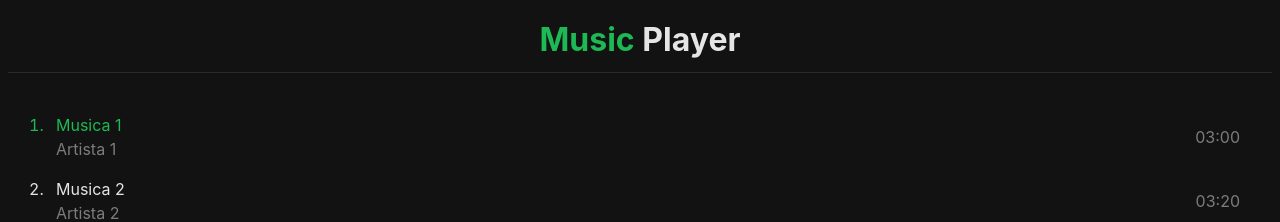
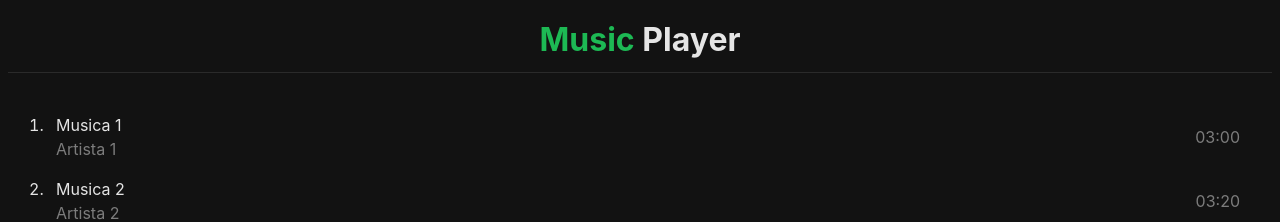
Before and after one commit to Jhenrique44/react-next-musicplayer, a React (Vite) app: page / in a window 1280 px wide. Shown: the top 222 px of the page. Built offline with nearby package versions, Linux system fonts and the light colour scheme.

Commit message:
finish logic for change music and started always on 0 time

```diff
--- a/src/App.jsx
+++ b/src/App.jsx
@@ -1,14 +1,19 @@
 import Index from './ui/pages'
-// import { useState, useEffect } from 'react'
 import styles from './App.module.css'
+import {useApp} from './data/hooks/useApp.page'
+import { createContext } from 'react'
 
+export const AppContext = createContext({})
 function App() {
+  const useAppValues = useApp();
   return (
     <>
       <header className={styles.header}>
         <h1><span className={styles.h1}>Music</span> Player</h1>
       </header>
-      <Index></Index>
+      <AppContext.Provider value={useAppValues}>
+        <Index></Index>
+      </AppContext.Provider>
     </>
   )
 }
--- /dev/null
+++ b/src/data/hooks/useApp.page.js
@@ -0,0 +1,41 @@
+import { useState } from "react";
+
+const musicList= [
+    {
+        id: 1,
+        name: 'Musica 1',
+        artist: 'Artista 1',
+        duration: 180,
+        url: "https://open.spotify.com/embed/track/2BZfNi8kEhMY4jVkCRe2IM?utm_source=generator&theme=0"
+    },
+    {
+        id: 2,
+        name: 'Musica 2',
+        artist: 'Artista 2',
+        duration: 200,
+        url: ""
+    },
+    {
+        id: 3,
+        name: 'Musica 3',
+        artist: 'Artista 3',
+        duration: 220,
+        url: ""
+    }
+]
+export function useApp() {
+    const [selectedMusic, setSelectedMusic] = useState();
+    const [time, setTime] = useState(0);
+
+    function selectMusic(music){
+        setTime(0);
+        setSelectedMusic(music);
+    }
+    return{
+        selectedMusic,
+        musicList,
+        time,
+        setTime,
+        selectMusic
+    }
+}
--- a/src/ui/components/data-display/MusicList/MusicList.jsx
+++ b/src/ui/components/data-display/MusicList/MusicList.jsx
@@ -3,6 +3,7 @@ import styles from './MusicList.module.css'
 import { TimeService } from '../../../../data/services/TimeService';
 
 export default function MusicList(props) {
+
     function isSelected(music) {
         return props.selectedMusic === music ? styles.selected : '';
     }
--- a/src/ui/pages/index.jsx
+++ b/src/ui/pages/index.jsx
@@ -1,41 +1,29 @@
 import MusicList from "../components/data-display/MusicList/MusicList";
 import Audioplayer from "../components/data-display/AudioPlayer/Audioplayer";
 import styles from "./index.module.css"
+import { useContext } from "react";
+import { AppContext } from "../../App";
 
-const musics = [
-    {
-        id: 1,
-        name: 'Musica 1',
-        artist: 'Artista 1',
-        duration: 180,
-        url: "https://open.spotify.com/embed/track/2BZfNi8kEhMY4jVkCRe2IM?utm_source=generator&theme=0"
-    },
-    {
-        id: 2,
-        name: 'Musica 2',
-        artist: 'Artista 2',
-        duration: 200,
-        url: ""
-    },
-    {
-        id: 3,
-        name: 'Musica 3',
-        artist: 'Artista 3',
-        duration: 220,
-        url: ""
-    }
-]
 
 export default function Index() {
+    const { selectedMusic,
+        // time,
+        // setTime,
+        selectMusic,
+        musicList
+    } = useContext(AppContext);
     return (
         <>
             <div className={styles.pageContainer}>
                 <MusicList
-                    musics={musics}
-                    selectedMusic={musics[0]}
-                    onSelect={() => { }}
+                    musics={musicList}
+                    selectedMusic={selectedMusic}
+                    onSelect={selectMusic}
                 />
-                <Audioplayer music={musics[0]} onComplete={() => { console.log('Finish') }} />
+                <Audioplayer
+                 music={selectedMusic}
+                 onComplete={() => { console.log('Finish') }}
+                 />
             </div>
         </>
     )
```
